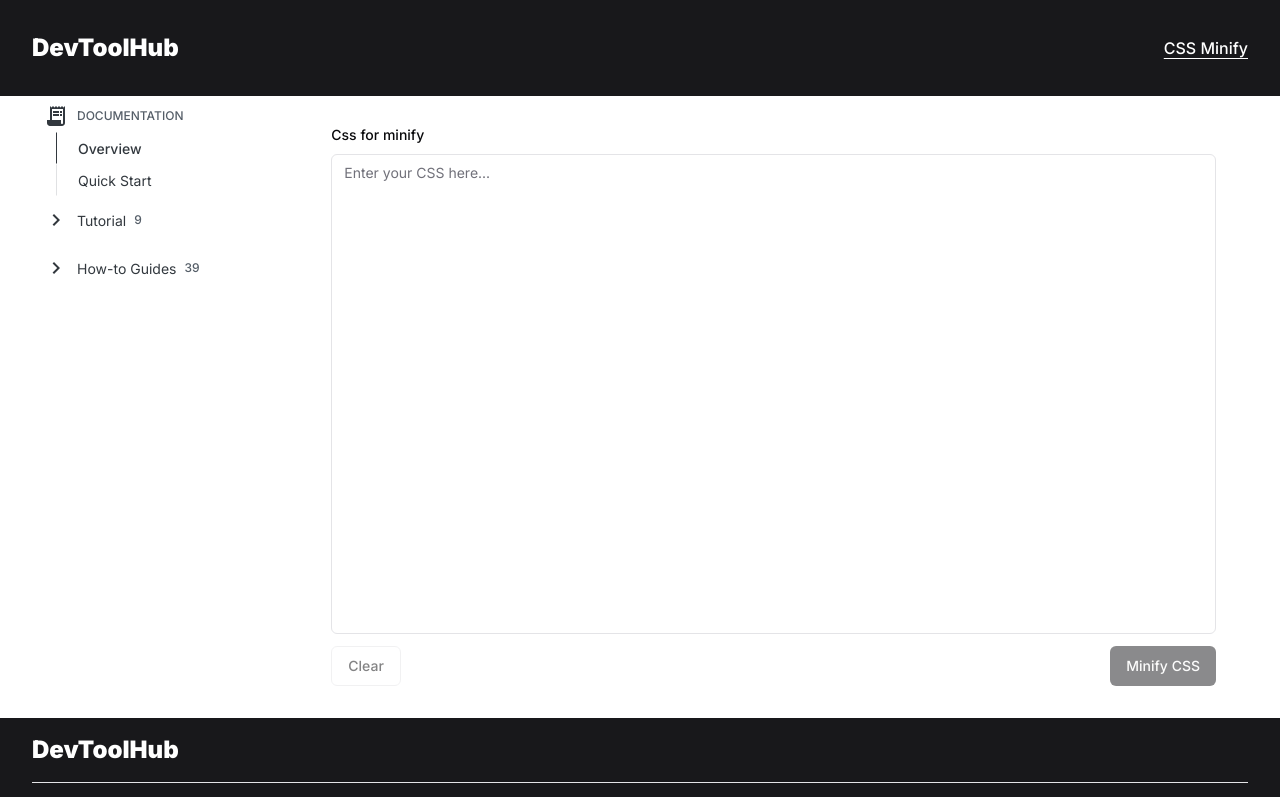
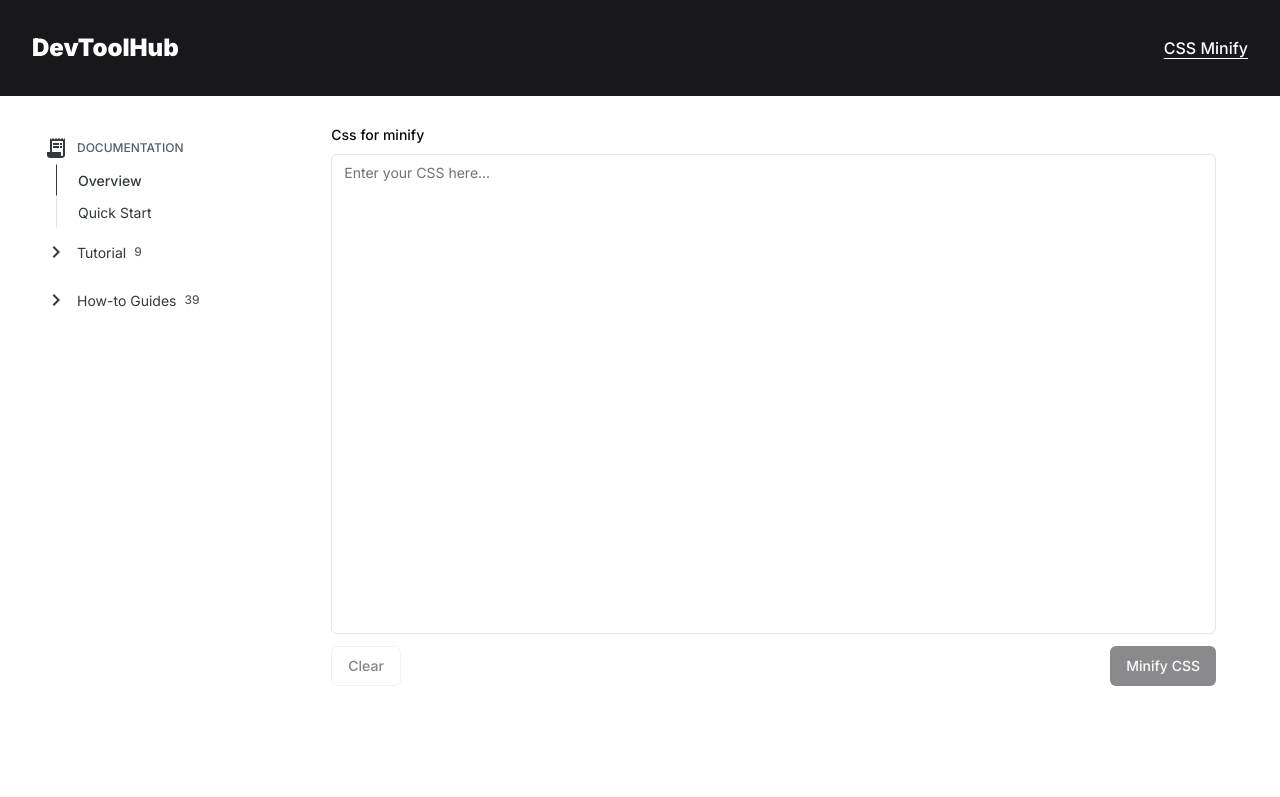
Before and after one commit to yugjadvani-dev/devtoolhub, a Next.js app: page /css-minify in a window 1280 px wide. Shown: the top 797 px of the page. Built offline with nearby package versions, Linux system fonts and the light colour scheme.

Commit message:
add defer

```diff
--- a/src/app/css-minify/page.tsx
+++ b/src/app/css-minify/page.tsx
@@ -40,7 +40,7 @@ const CssMinify: React.FC = () => {
     }
 
     return (
-        <section className="flex flex-col items-center justify-between">
+        <section className="flex min-h-screen flex-col items-center justify-between">
             <div className="container">
                 <div className="flex items-start gap-4">
                     <Sidebar />
--- a/src/app/layout.tsx
+++ b/src/app/layout.tsx
@@ -28,7 +28,7 @@ export default function RootLayout({
 
         {/* <script data-name="BMC-Widget" data-cfasync="false" src="https://cdnjs.buymeacoffee.com/1.0.0/widget.prod.min.js" data-id="yugjadvani9" data-description="Support me on Buy me a coffee!" data-message="" data-color="#5F7FFF" data-position="Right" data-x_margin="18" data-y_margin="18"></script> */}
 
-        <script data-name="BMC-Widget" data-cfasync="false" src="https://cdnjs.buymeacoffee.com/1.0.0/widget.prod.min.js" data-id="yugjadvani9" data-description="Support me on Buy me a coffee!" data-message="" data-color="#5F7FFF" data-position="Right" data-x_margin="18" data-y_margin="18" async></script>
+        <script data-name="BMC-Widget" data-cfasync="false" src="https://cdnjs.buymeacoffee.com/1.0.0/widget.prod.min.js" data-id="yugjadvani9" data-description="Support me on Buy me a coffee!" data-message="" data-color="#5F7FFF" data-position="Right" data-x_margin="18" data-y_margin="18" defer></script>
       </body>
     </html>
   );
--- a/src/components/Sidebar.tsx
+++ b/src/components/Sidebar.tsx
@@ -17,6 +17,7 @@ const Sidebar: React.FC = () => {
         <Box
             sx={{
                 width: 320,
+                pt:'2rem',
                 pl: '24px',
             }}
         >
```
